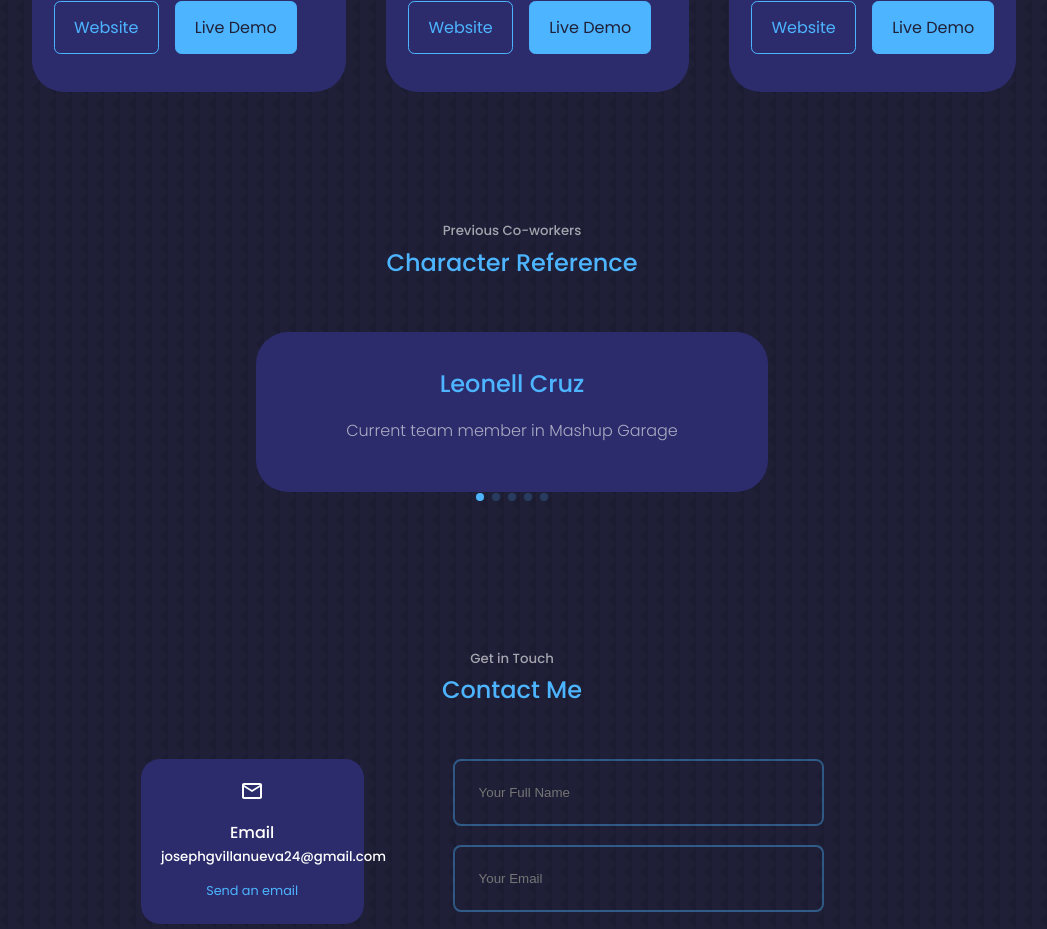
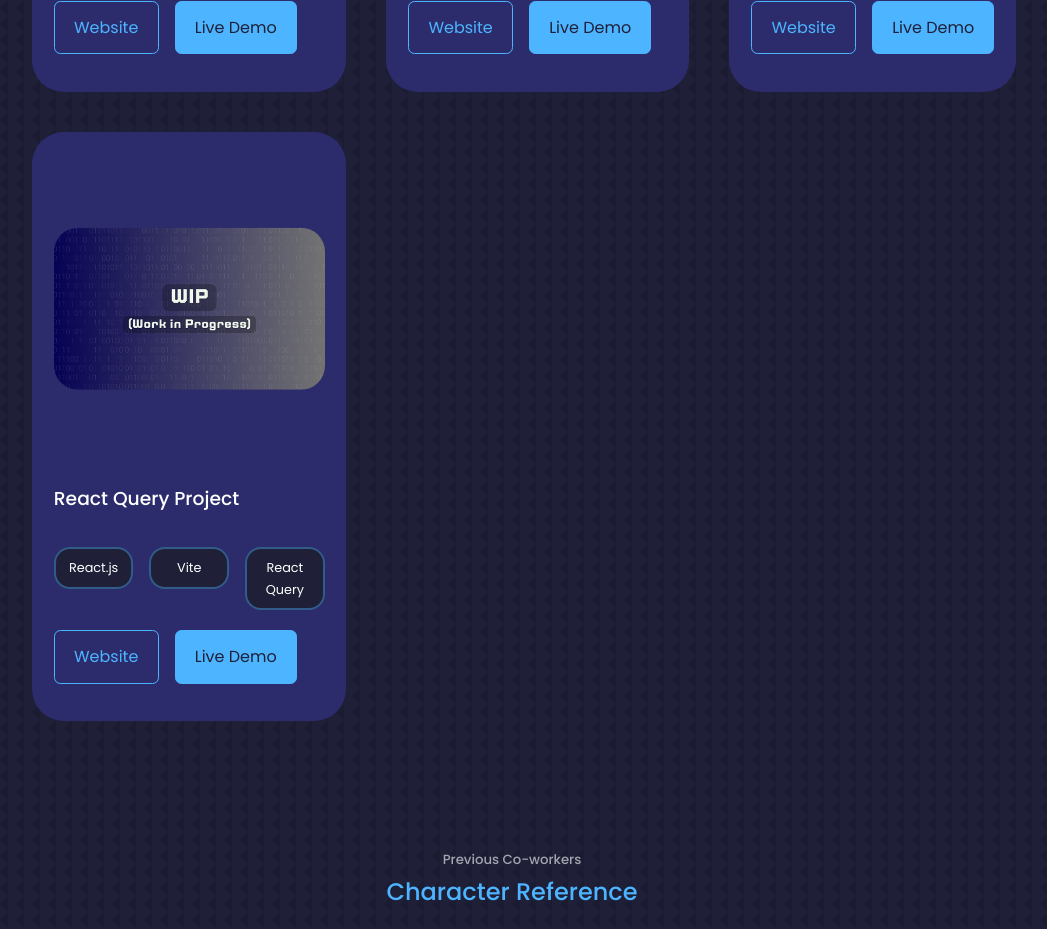
Before and after one commit to josephvillanueva/React-Portfolio, a React (Create React App) app: page / in a window 1280 px wide. Shown: the part 4000-4929 px from the top of the page, without its empty margins (128-1175 px from the left). Built offline with nearby package versions, Linux system fonts and the light colour scheme.

Commit message:
Add React Query Project (WIP)

```diff
--- a/src/components/portfolio/Portfolio.jsx
+++ b/src/components/portfolio/Portfolio.jsx
@@ -3,6 +3,7 @@ import "./portfolio.css";
 import IMG1 from "../../assets/portfolio1.jpg";
 import IMG2 from "../../assets/portfolio2.jpg";
 import IMG3 from "../../assets/portfolio3.jpg";
+import WIP from "../../assets/WIP.png";
 
 const data = [
   {
@@ -42,6 +43,14 @@ const data = [
       "Tailwind",
       "GIPHY API",
     ],
+  },
+  {
+    id: 4,
+    image: WIP,
+    title: "React Query Project",
+    github: "https://github.com/josephvillanueva/react-query",
+    demo: "https://react-query-josephvillanueva.vercel.app/",
+    tech: ["React.js", "Vite", "React Query"],
   },
 ];
 
```
Also changed, not shown: src/assets/WIP.png (added).
